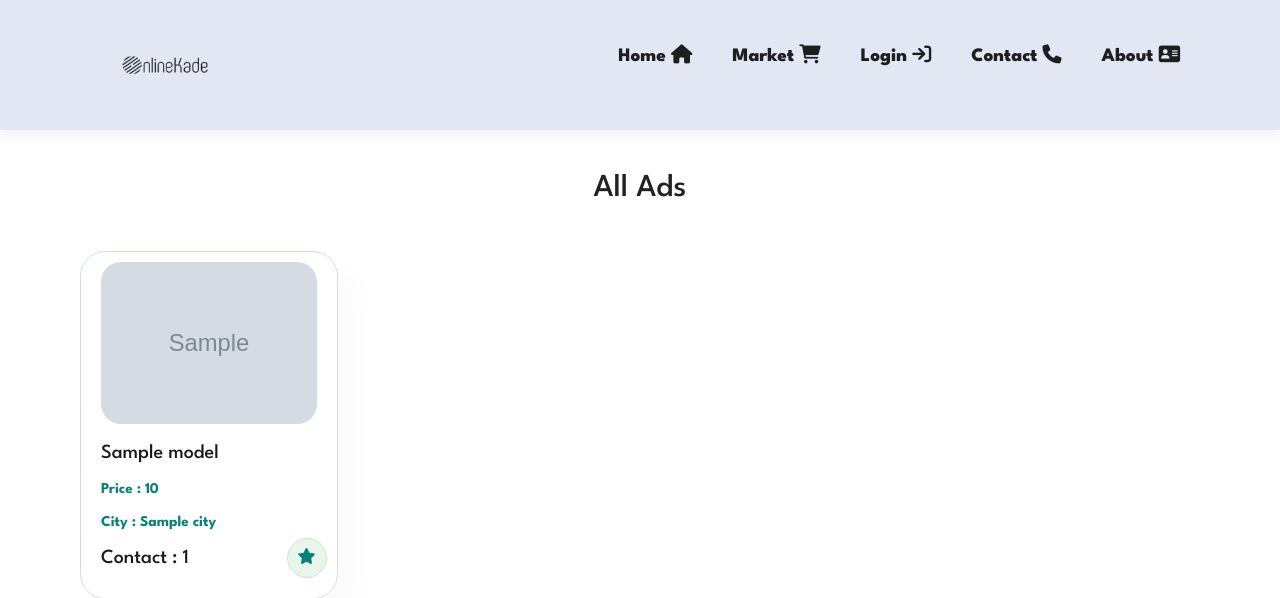
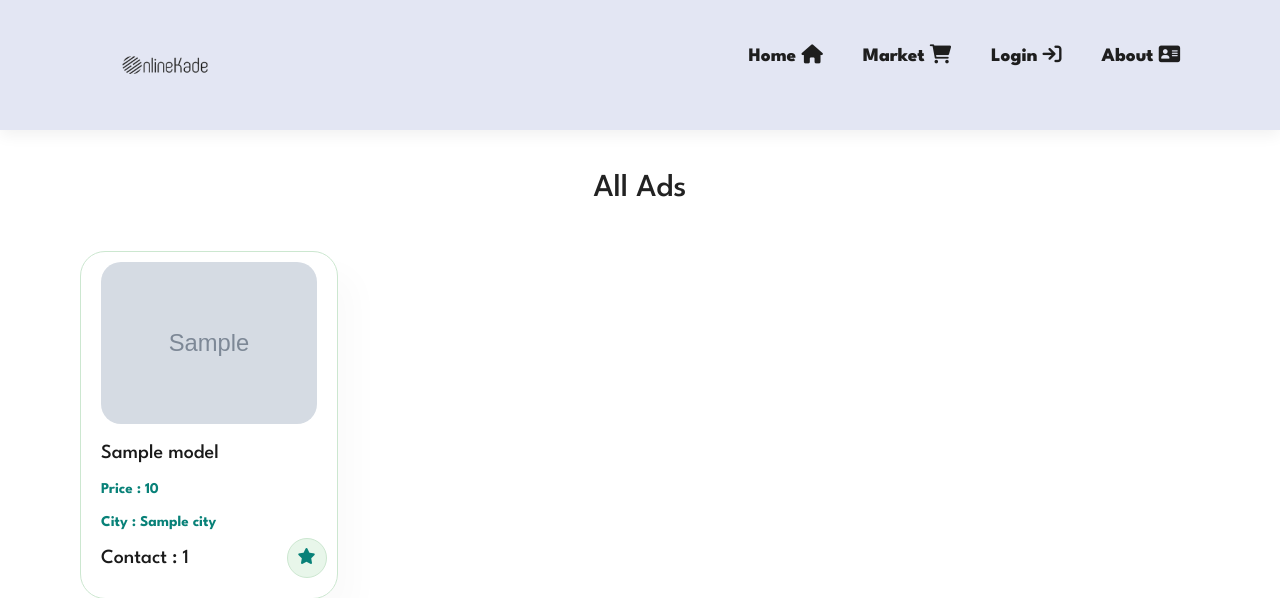
Before and after one commit to sachinNishalka/symfony-mobile-reseller, a Symfony app: template templates/market/index.html.twig in a window 1280 px wide. Shown: the top 598 px of the page. Run offline with Twig, Linux system fonts and the light colour scheme; the template is opened without the code that fills it: most values are stand-ins (such as "Sample title", 1, 10 or a date in 2020); grey boxes marked "Sample" are stand-in pictures; some libraries are stand-ins or nearby versions.

Commit message:
removed the contact us

```diff
--- a/templates/newfrontbase.html.twig
+++ b/templates/newfrontbase.html.twig
@@ -30,7 +30,7 @@
             <li><a class="{% if app.request.attributes.get('_route') starts with 'home' %}active{% endif %}" href="{{ path('home') }}">Home <i class="fa fa-home" aria-hidden="true"></i></a></li>
             <li><a class="{% if app.request.attributes.get('_route') starts with 'market' %}active{% endif %}" href="{{ path('market') }}">Market <i class="fa fa-shopping-cart" aria-hidden="true"></i></a></li>
             <li><a class="{% if app.request.attributes.get('_route') starts with 'app_login' %}active{% endif %}" href="{{ path('app_login') }}">Login <i class="fa fa-sign-in" aria-hidden="true"></i></a></li>
-            <li><a class="{% if app.request.attributes.get('_route') starts with 'contact-us' %}active{% endif %}" href="contact-us.html">Contact <i class="fa fa-phone" aria-hidden="true"></i></a></li>
+{#            <li><a class="{% if app.request.attributes.get('_route') starts with 'contact-us' %}active{% endif %}" href="contact-us.html">Contact <i class="fa fa-phone" aria-hidden="true"></i></a></li>#}
             <li><a class="{% if app.request.attributes.get('_route') starts with 'aboutus' %}active{% endif %}" href="{{ path('aboutus') }}">About <i class="fa fa-address-card" aria-hidden="true"></i></a></li>
             <i class="fa fa-times" id="close" aria-hidden="true"></i>
         </ul>
```
